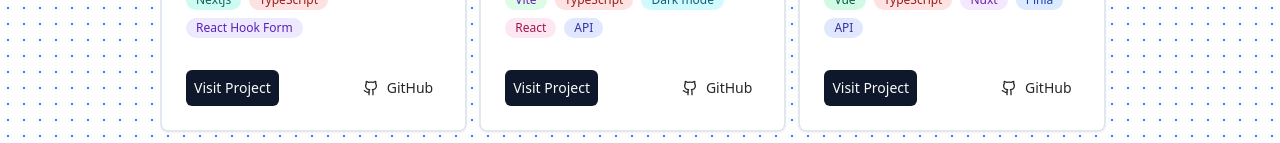
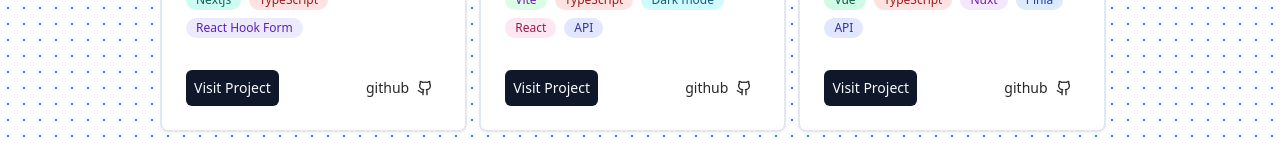
Before and after one commit to mokone-september/Portfolio, a Next.js app: page /projects in a window 1280 px wide. Shown: the part 448-591 px from the top of the page. Built offline with nearby package versions, Linux system fonts and the light colour scheme.

Commit message:
feat: add GitHub links to project cards for better accessibility

```diff
--- a/src/app/projects/page.tsx
+++ b/src/app/projects/page.tsx
@@ -11,6 +11,7 @@ const ProjectsPage = () => {
       description: `A web app to track job applications, with features to add, update, delete, and add notes, plus filtering and sorting by status or date.`,
       tags: ["Nextjs", "TypeScript", "React Hook Form"],
       link: "https://job-application-tracker-rho.vercel.app/",
+      github: "https://github.com/mokone-september",
     },
     {
       title: "Weather App",
@@ -18,6 +19,7 @@ const ProjectsPage = () => {
         "A weather app that displays the current weather for any city, with features to search for cities and view detailed weather information.",
       tags: ["Vite", "TypeScript", "Dark mode", "React", "API"],
       link: "https://atmos-weather-app.vercel.app/",
+      github: "https://github.com/mokone-september",
     },
     {
       title: "Quiz App",
@@ -25,6 +27,7 @@ const ProjectsPage = () => {
         "A quiz app that allows users to take quizzes on various topics, with features to create, update, and delete quizzes.",
       tags: ["Vue", "TypeScript", "Nuxt", "Pinia", "API"],
       link: "https://quiz-nuxt-smoky.vercel.app/",
+      github: "https://github.com/mokone-september/quiz-nuxt",
     },
     {
       title: "Snake Game",
@@ -32,6 +35,7 @@ const ProjectsPage = () => {
         "A classic snake game built with React and Redux, featuring a clean UI and smooth gameplay.",
       tags: ["React", "TypeScript", "Redux"],
       link: "https://snake-game-pi-rose.vercel.app/",
+      github: "https://github.com/mokone-september/snake-game",
     },
     {
       title: "E-commerce Store",
@@ -39,6 +43,7 @@ const ProjectsPage = () => {
         "A fully responsive e-commerce store dedicated to custom mechanical keyboards. Built with Vue.js 3, TypeScript, and TailwindCSS, showcasing routing, state management, SEO, and testing.",
       tags: ["Vue", "TypeScript", "Vite", "Pinia", "Tailwindcss"],
       link: "https://e-commerce-store-hazel-xi.vercel.app/",
+      github: "https://github.com/mokone-september/e-commerce-store",
     },
     {
       title: "Recipe App",
@@ -46,6 +51,7 @@ const ProjectsPage = () => {
         "A culinary explorer powered by the MealDB API, allowing users to browse recipes with detailed steps, ingredients, and global cuisines.",
       tags: ["Vite", "TypeScript", "React", "API"],
       link: "https://recipe-app-liard-seven.vercel.app/",
+      github: "https://github.com/mokone-september/recipe-app",
     },
   ];
 
--- a/src/components/ProjectsCard.tsx
+++ b/src/components/ProjectsCard.tsx
@@ -17,6 +17,7 @@ interface ProjectCardProps {
     description: string;
     tags: string[];
     link: string;
+    github?: string;
   };
   num: number;
 }
@@ -69,7 +70,7 @@ const ProjectCards: React.FC<ProjectCardProps> = ({ value, num }) => {
         </CardContent>
 
         <CardFooter className="pt-2">
-          <div className="w-full flex items-center justify-between">
+          <div className="w-full flex items-center justify-between gap-3">
             <Link
               href={value.link}
               target="_blank"
@@ -86,8 +87,9 @@ const ProjectCards: React.FC<ProjectCardProps> = ({ value, num }) => {
               <ArrowUpRight className="h-4 w-4 ml-1 hidden group-hover:block -translate-x-2 group-hover:opacity-100 group-hover:translate-x-0 transition-all duration-200" />
             </Link>
 
+            {value.github && (
               <Link
-              href={"https://github.com/mokone-september"}
+                href={value.github}
                 target="_blank"
                 rel="noopener noreferrer"
                 className={cn(
@@ -95,9 +97,10 @@ const ProjectCards: React.FC<ProjectCardProps> = ({ value, num }) => {
                   "inline-flex items-center gap-2 text-sm"
                 )}
               >
+                <span className="hidden sm:inline">github</span>
                 <Github className="h-4 w-4" />
-              <span className="hidden sm:inline">GitHub</span>
               </Link>
+            )}
           </div>
         </CardFooter>
       </Card>
```
Lines whose indentation alone changed are shown as unchanged.
